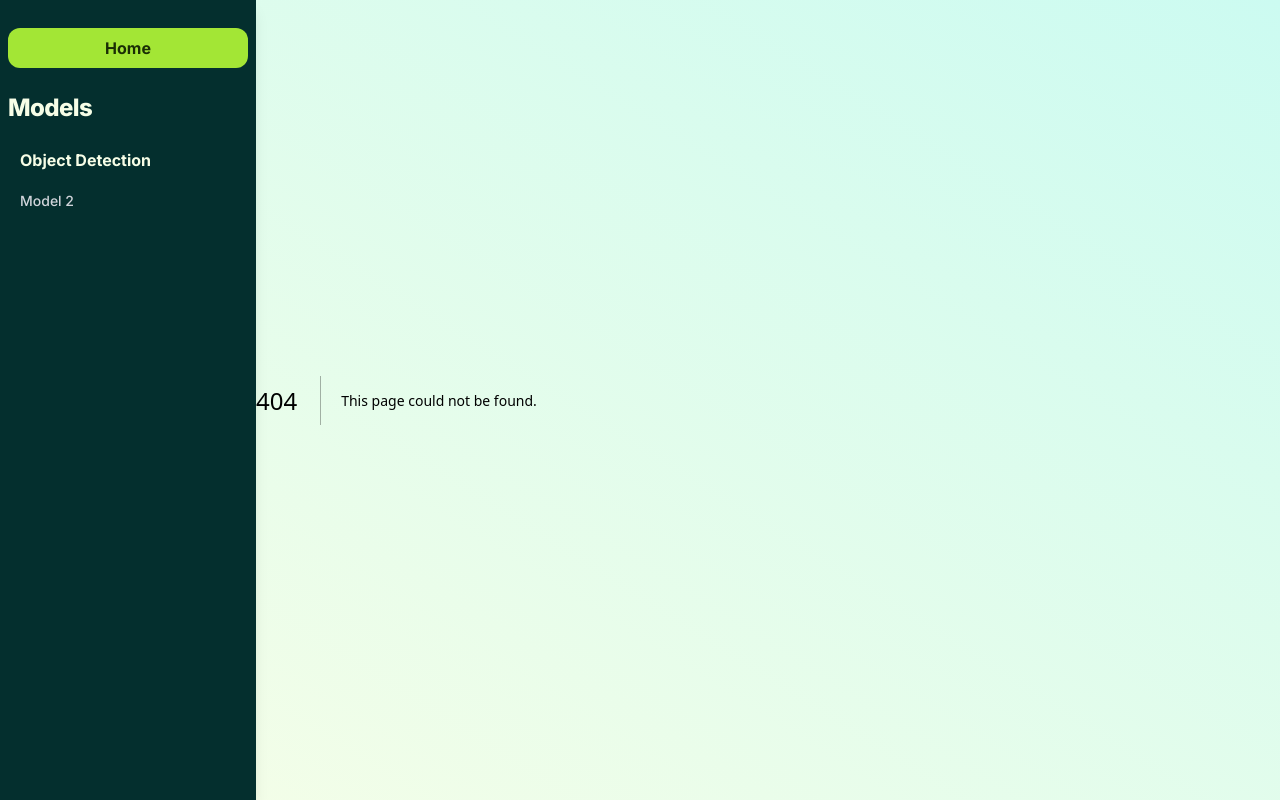
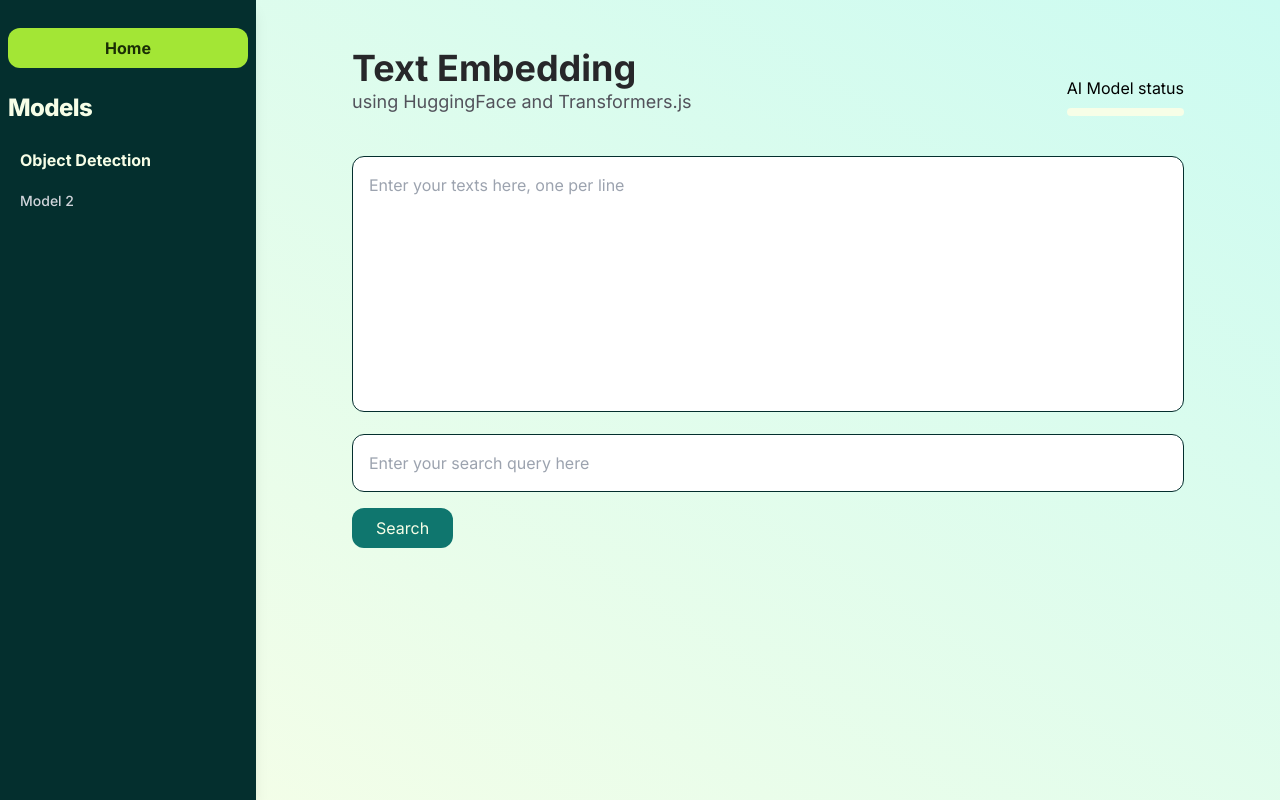
Before and after one commit to didoslavov/visionarai, a Next.js app: page /semantic-search in a window 1280 px wide. Before the commit this address had no page. Built offline with nearby package versions, Linux system fonts and the light colour scheme.

Commit message:
add semantic search route

```diff
--- /dev/null
+++ b/src/app/semantic-search/page.tsx
@@ -0,0 +1,98 @@
+'use client';
+
+import { useState, useEffect, useCallback, useRef } from 'react';
+import { cosineSimilarity } from '@/utils/cosine-similarity';
+import ModelHeader from '@/components/ui/model-header';
+import Status from '@/components/ui/status';
+import TextArea from '@/components/layout/embedded-search';
+
+export type EmbeddingData = number[][];
+
+export default function SemanticSearch() {
+    const [result, setResult] = useState<string[] | null>(null);
+    const [progress, setProgress] = useState(0);
+    const [ready, setReady] = useState<boolean | null>(null);
+    const [status, setStatus] = useState('loading');
+    const [queryVector, setQueryVector] = useState<number[]>([]);
+    const [textVectors, setTextVectors] = useState<number[][]>([]);
+    const [texts, setTexts] = useState<string[]>([]);
+
+    const worker = useRef<Worker | null>(null);
+
+    useEffect(() => {
+        if (!worker.current) {
+            worker.current = new Worker(new URL('../../lib/worker.ts', import.meta.url), { type: 'module' });
+        }
+
+        const onMessageReceived = (e: { data: { status: string; progress: number; result: EmbeddingData } }) => {
+            switch (e.data.status) {
+                case 'initiate':
+                    setStatus('initiate');
+                    setReady(false);
+                    setProgress(0);
+                    break;
+                case 'progress':
+                    setStatus('progress');
+                    setProgress(e.data.progress);
+                    break;
+                case 'ready':
+                    setStatus('ready');
+                    setReady(true);
+                    break;
+                case 'complete':
+                    if (e.data.result.length === 1) {
+                        // If only one vector is returned, it must be the query vector
+                        setQueryVector(e.data.result[0]);
+                    } else {
+                        // If multiple vectors are returned, they must be the text vectors
+                        setTextVectors(e.data.result);
+                    }
+                    setStatus('complete');
+                    break;
+            }
+        };
+
+        worker.current.addEventListener('message', onMessageReceived);
+
+        return () => worker.current?.removeEventListener('message', onMessageReceived);
+    }, []);
+
+    const handleExtractFeatures = useCallback((texts: string[], query: string) => {
+        setTexts(texts);
+        setStatus('processing');
+
+        // First, vectorize the query
+        if (worker.current) {
+            worker.current.postMessage({ input: [query], task: 'feature-extraction', model: 'Supabase/gte-small' });
+        }
+
+        // Then, vectorize the texts
+        if (worker.current) {
+            worker.current.postMessage({ input: texts, task: 'feature-extraction', model: 'Supabase/gte-small' });
+        }
+    }, []);
+
+    useEffect(() => {
+        if (status === 'complete' && queryVector.length > 0 && textVectors.length > 0) {
+            const similarities = textVectors.map((embedding: number[]) => cosineSimilarity(embedding, queryVector));
+
+            const sortedTexts = texts
+                .map((text, index) => ({ text, similarity: similarities[index] }))
+                .sort((a, b) => b.similarity - a.similarity)
+                .map((item) => item.text);
+            setResult(sortedTexts);
+        }
+    }, [status, queryVector, textVectors, texts]);
+
+    return (
+        <section className="py-12 flex-1">
+            <div className="container max-w-4xl">
+                <div className="flex justify-between items-end">
+                    <ModelHeader heading="Text Embedding" sub="using HuggingFace and Transformers.js" />
+                    <Status ready={ready} progress={progress} />
+                </div>
+                <TextArea status={status} setStatus={setStatus} onExtractFeatures={handleExtractFeatures} result={result} />
+            </div>
+        </section>
+    );
+}
```
